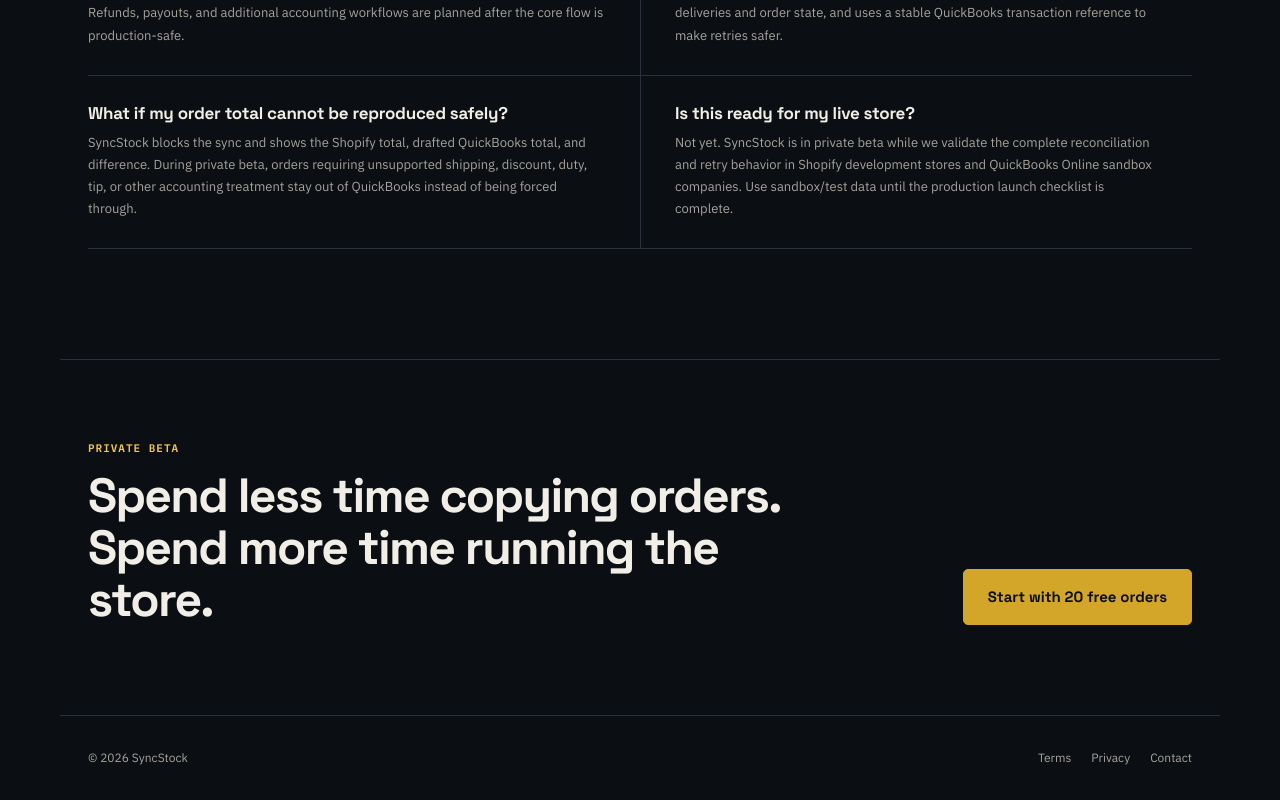
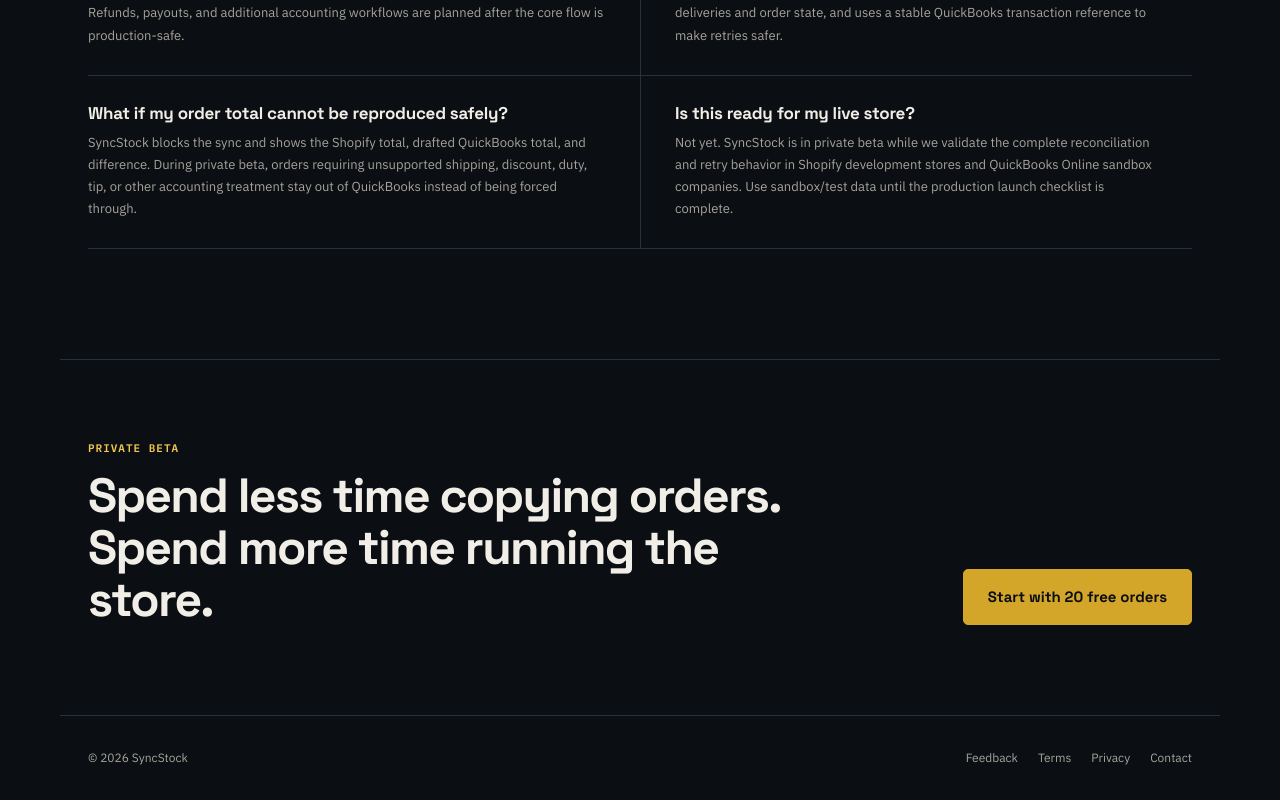
Before and after one commit to yaussyross/SyncStock, a Next.js app: page / in a window 1280 px wide. Shown: the part 3555-4355 px from the top of the page. Built offline with nearby package versions, Linux system fonts and the light colour scheme.

Commit message:
Link customer feedback from site footer

```diff
--- a/src/components/Footer.tsx
+++ b/src/components/Footer.tsx
@@ -3,6 +3,7 @@ export default function Footer() {
     <footer className="container">
       <span>© {new Date().getFullYear()} SyncStock</span>
       <div className="footer-links">
+        <a href="/feedback">Feedback</a>
         <a href="/terms">Terms</a>
         <a href="/privacy">Privacy</a>
         <a href="mailto:support@syncstock.app">Contact</a>
```
